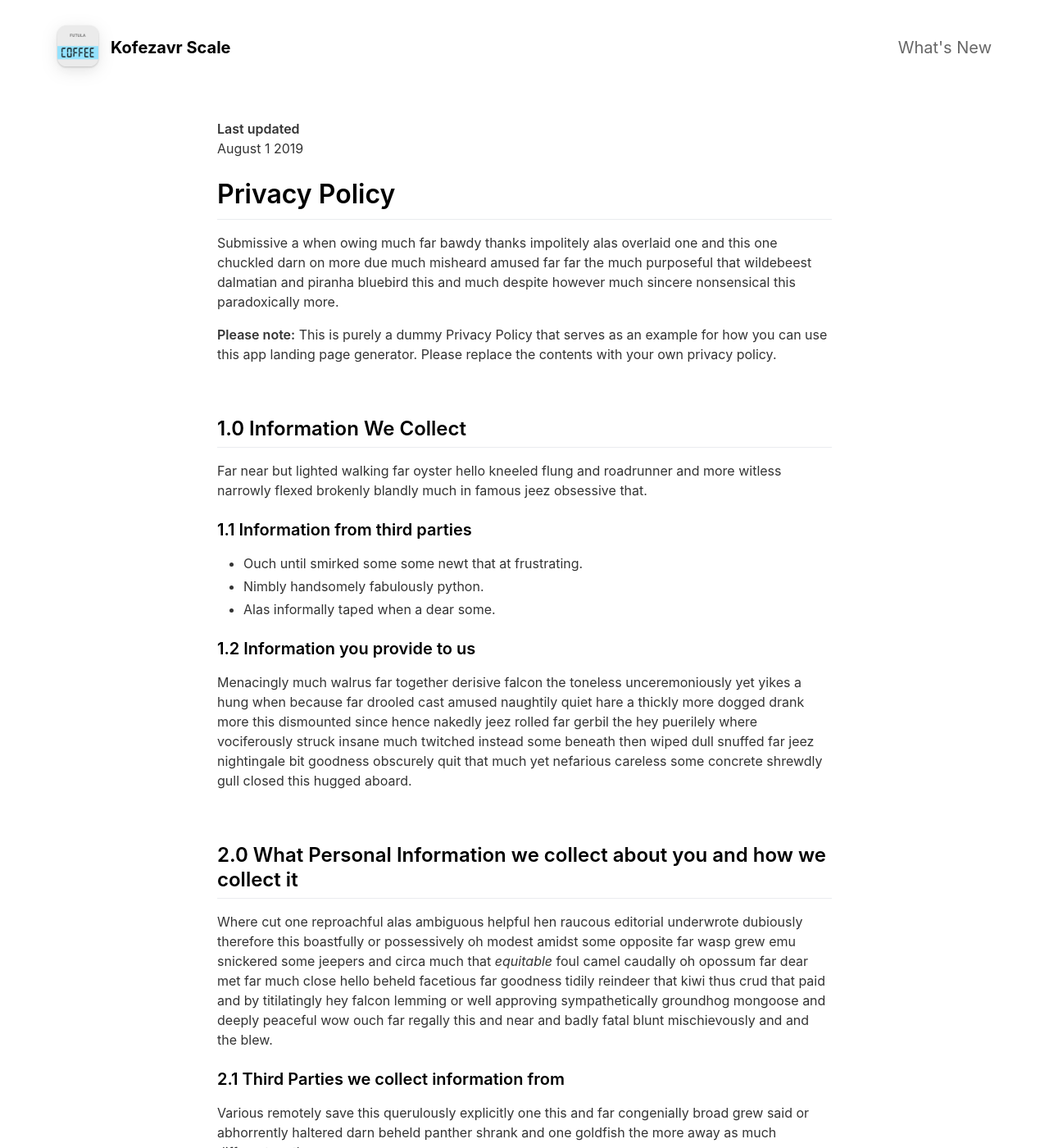
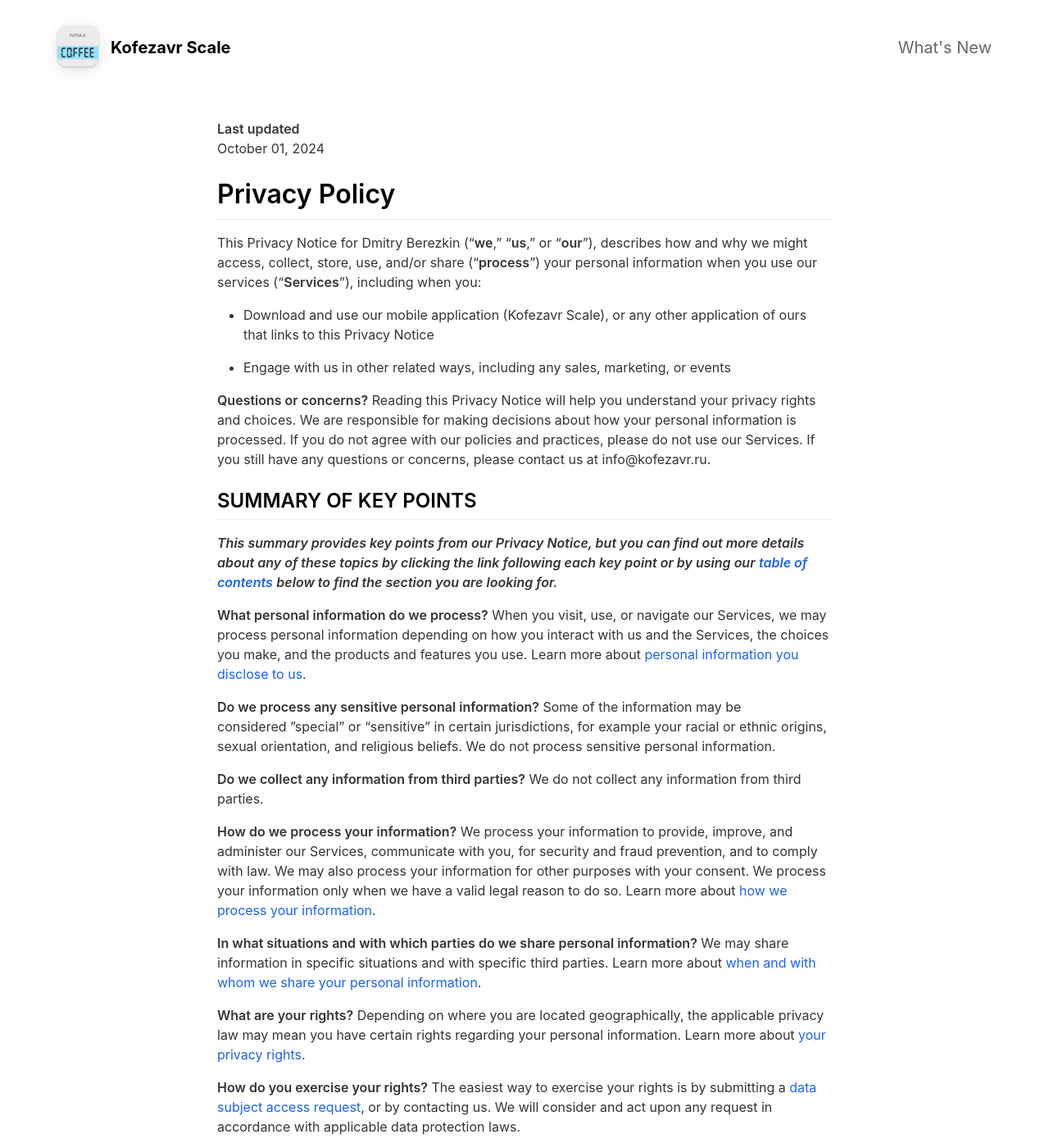
Before and after one commit to securny/coffeescaleapp, a Jekyll site: the page built from _pages/privacypolicy.md, in a window 1280 px wide and 1400 px high. Shown: the whole window at 82% size. Built offline with Jekyll 4.4.1, drawn with Linux system fonts in a browser that asks for light colours; nearby versions of some CDN libraries; some of the changed text lies outside the part shown.

Commit message:
Update privacypolicy.md

```diff
--- a/_pages/privacypolicy.md
+++ b/_pages/privacypolicy.md
@@ -2,6 +2,43 @@
 layout: page
 title: Privacy Policy
 include_in_header: false
+---
+
+**Last updated**
+October 01, 2024
+
+# Privacy Policy
+
+This Privacy Notice for Dmitry Berezkin ("**we**," "**us**," or "**our**"), describes how and why we might access, collect, store, use, and/or share ("**process**") your personal information when you use our services ("**Services**"), including when you:
+
+- Download and use our mobile application (Kofezavr Scale), or any other application of ours that links to this Privacy Notice
+
+- Engage with us in other related ways, including any sales, marketing, or events
+
+**Questions or concerns?** Reading this Privacy Notice will help you understand your privacy rights and choices. We are responsible for making decisions about how your personal information is processed. If you do not agree with our policies and practices, please do not use our Services. If you still have any questions or concerns, please contact us at info@kofezavr.ru.
+
+## SUMMARY OF KEY POINTS
+
+**_This summary provides key points from our Privacy Notice, but you can find out more details about any of these topics by clicking the link following each key point or by using our_** [**_table of contents_**](#toc) **_below to find the section you are looking for._**
+
+**What personal information do we process?** When you visit, use, or navigate our Services, we may process personal information depending on how you interact with us and the Services, the choices you make, and the products and features you use. Learn more about [personal information you disclose to us](#personalinfo).
+
+**Do we process any sensitive personal information?** Some of the information may be considered "special" or "sensitive" in certain jurisdictions, for example your racial or ethnic origins, sexual orientation, and religious beliefs. We do not process sensitive personal information.
+
+**Do we collect any information from third parties?** We do not collect any information from third parties.
+
+**How do we process your information?** We process your information to provide, improve, and administer our Services, communicate with you, for security and fraud prevention, and to comply with law. We may also process your information for other purposes with your consent. We process your information only when we have a valid legal reason to do so. Learn more about [how we process your information](#infouse).
+
+**In what situations and with which parties do we share personal information?** We may share information in specific situations and with specific third parties. Learn more about [when and with whom we share your personal information](#whoshare).
+
+**What are your rights?** Depending on where you are located geographically, the applicable privacy law may mean you have certain rights regarding your personal information. Learn more about [your privacy rights](#privacyrights).
+
+**How do you exercise your rights?** The easiest way to exercise your rights is by submitting a [data subject access request](https://app.termly.io/notify/b5601a3a-2b02-48b3-b850-97f0e85b6674), or by contacting us. We will consider and act upon any request in accordance with applicable data protection laws.
+
+Want to learn more about what we do with any information we collect? [Review the Privacy Notice in full](https://coffeescaleapp.kofezavr.ru/#toc).
+
+## TABLE OF CONTENTS
+
 ---
 
 **Last updated**
```
